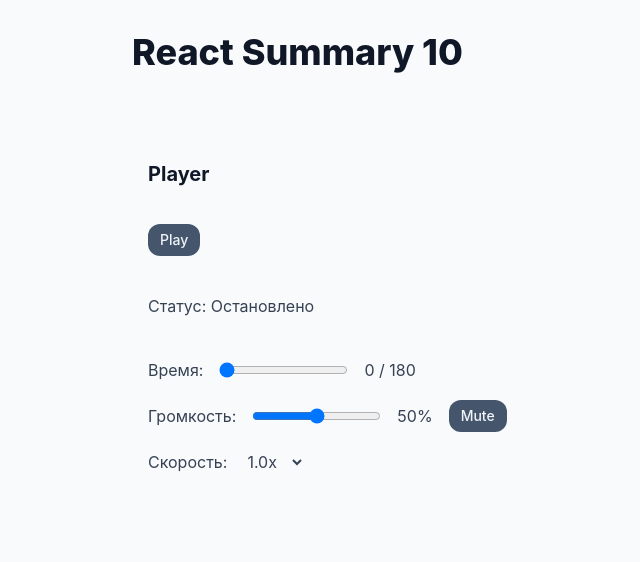
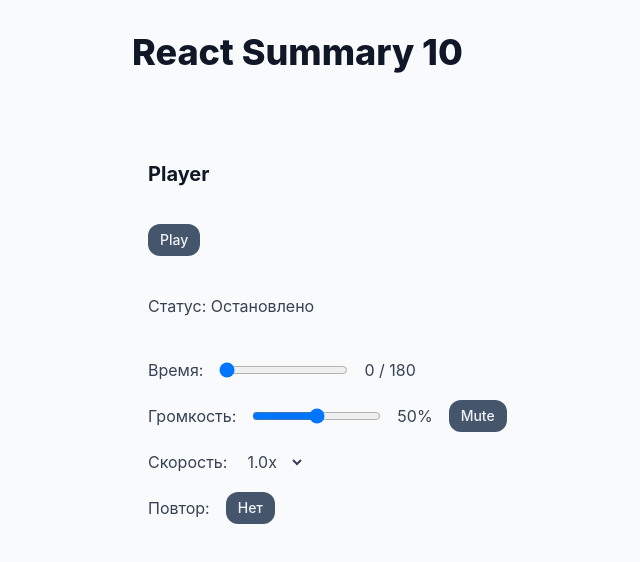
Before and after one commit to ArtemKutsan/react-summary-10, a React (Vite) app: page / in a window 1280 px wide. Shown: the top 562 px of the page, without its empty margins (92-732 px from the left). Built offline with nearby package versions, Linux system fonts and the light colour scheme.

Commit message:
feat: добавлен редюсер nextRepeatMode и кнопка переключения режима повтора

```diff
--- a/src/components/Player.jsx
+++ b/src/components/Player.jsx
@@ -1,5 +1,5 @@
 import { useSelector, useDispatch } from "react-redux";
-import { playPause, setTime, changeVolume, toggleMute, setPlaybackRate } from "../redux/slices/playerSlice";
+import { playPause, setTime, changeVolume, toggleMute, setPlaybackRate, nextRepeatMode } from "../redux/slices/playerSlice";
 
 function Player() {
   const isPlaying = useSelector((state) => state.player.isPlaying);
@@ -8,6 +8,7 @@ function Player() {
   const volume = useSelector((state) => state.player.volume);
   const isMuted = useSelector((state) => state.player.isMuted);
   const playbackRate = useSelector((state) => state.player.playbackRate);
+  const repeatMode = useSelector((state) => state.player.repeatMode);
   const dispatch = useDispatch();
 
   return (
@@ -44,6 +45,12 @@ function Player() {
           <option value={1.5}>1.5x</option>
         </select>
       </div>
+      <div className="flex items-center gap-4">
+        <label>Повтор:</label>
+        <button className="button-primary" onClick={() => dispatch(nextRepeatMode())}>
+          {repeatMode === "none" ? "Нет" : repeatMode === "one" ? "Один" : "Все"}
+        </button>
+      </div>
     </div>
   );
 }
--- a/src/redux/slices/playerSlice.js
+++ b/src/redux/slices/playerSlice.js
@@ -50,9 +50,14 @@ const playerSlice = createSlice({
         state.playbackRate = action.payload;
       }
     },
+    nextRepeatMode: (state) => {
+      const modes = ['none', 'one', 'all'];
+      const currentIndex = modes.indexOf(state.repeatMode);
+      state.repeatMode = modes[(currentIndex + 1) % modes.length];
+    },
   },
 });
 
-export const { playPause, setTime, changeVolume, toggleMute, setPlaybackRate } =
+export const { playPause, setTime, changeVolume, toggleMute, setPlaybackRate, nextRepeatMode } =
   playerSlice.actions;
 export default playerSlice.reducer;
```
